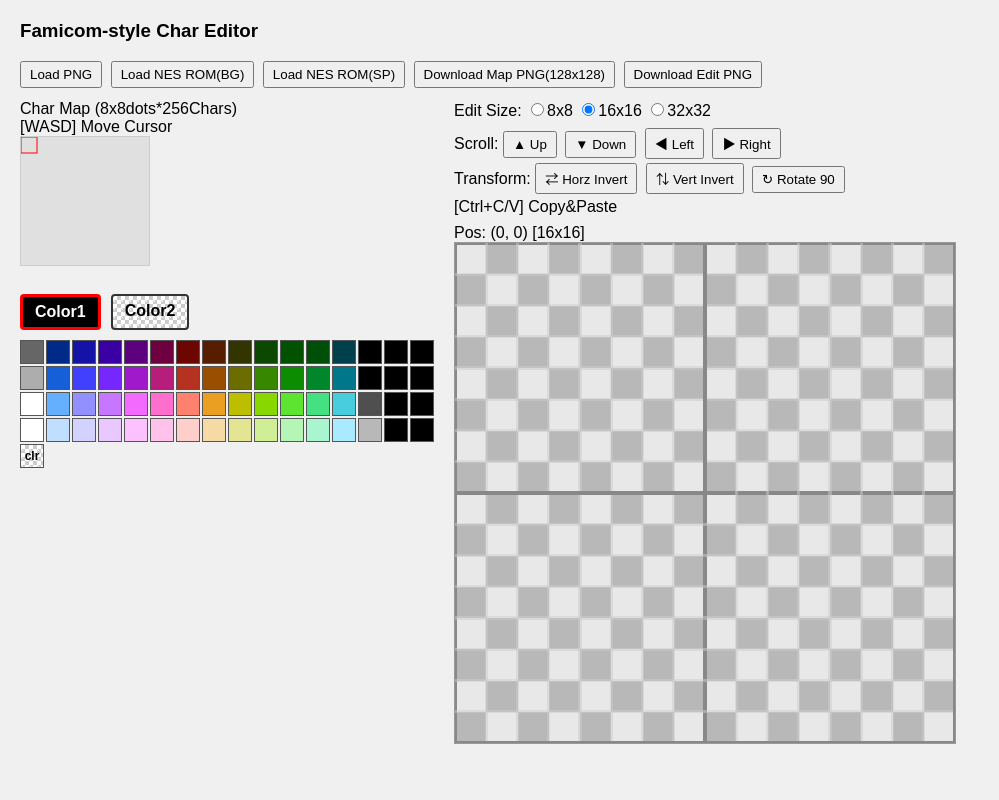
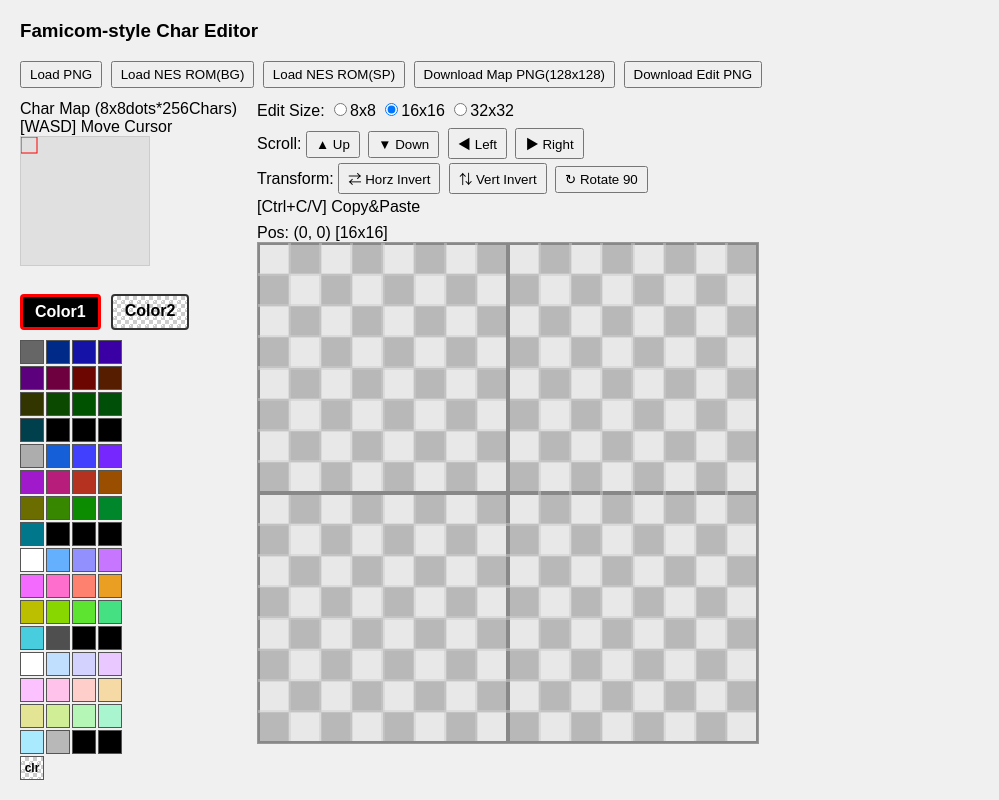
Before and after one commit to ponopost/cedit, a plain HTML site: page cedit.html in a window 1280 px wide. Shown: the whole page, without its empty margins (0-999 px from the left). Drawn offline with Linux system fonts and the light colour scheme.

Commit message:
Change palette layout from 16 to 4 columns

```diff
--- a/cedit.html
+++ b/cedit.html
@@ -12,7 +12,7 @@
     #editCanvas { width: 100%; max-width: 500px; height: auto; aspect-ratio: 1 / 1; cursor: crosshair; touch-action: none; }
     .controls { margin-bottom: 8px; }
     .controls button { margin-right: 4px; margin-bottom: 4px; padding: 4px 8px; cursor: pointer; }
-    .palette { display: grid; grid-template-columns: repeat(16, 24px); gap: 2px; margin-top: 10px; }
+    .palette { display: grid; grid-template-columns: repeat(4, 24px); gap: 2px; margin-top: 10px; }
     .color-btn { width: 24px; height: 24px; border: 1px solid #555; cursor: pointer; box-sizing: border-box; }
     .color-slots { display: flex; gap: 10px; margin-top: 10px; }
     .color-slot { padding: 6px 12px; border: 2px solid #333; font-weight: bold; cursor: pointer; border-radius: 4px; }
```
